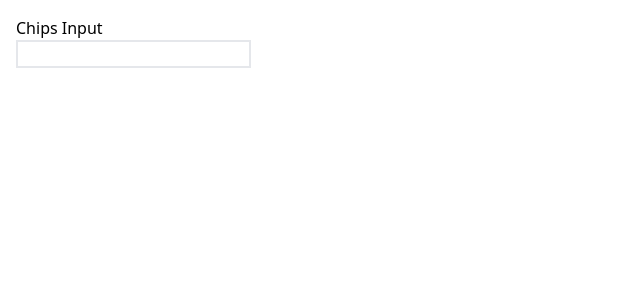
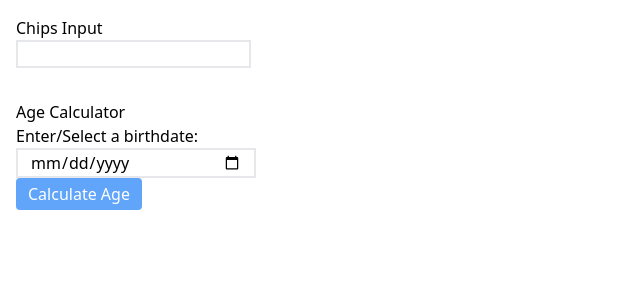
Before and after one commit to code1breaker/frontend-practice, a Next.js app: page /interview-questions in a window 1280 px wide. Shown: the top 300 px of the page, without its empty margins (0-640 px from the left). Built offline with nearby package versions, Linux system fonts and the light colour scheme.

Commit message:
age calculator

```diff
--- /dev/null
+++ b/src/components/AgeCalculator.jsx
@@ -0,0 +1,78 @@
+import { useState } from "react";
+
+const AgeCalculator = () => {
+  const [inputValue, setInputValue] = useState(new Date("2002-08-10"));
+  const [error, setError] = useState("");
+  const [age, setAge] = useState(null);
+
+  const handleCalculateAge = () => {
+    setError("");
+    if (!inputValue) {
+      setAge(null);
+      setError("Please select a date");
+      return;
+    }
+    const today = new Date();
+    const selected = new Date(inputValue);
+
+    const todayYear = today.getFullYear();
+    const todayMonth = today.getMonth();
+    const todayDate = today.getDate();
+
+    const year = selected.getFullYear();
+    const month = selected.getMonth();
+    const date = selected.getDate();
+
+    if (today < selected) {
+      setAge(null);
+      setError("Birthdate cannot be in the future");
+      return;
+    }
+
+    let ageInYear = todayYear - year;
+    let ageInMonth = todayMonth - month;
+    let ageInDate = todayDate - date;
+
+    if (ageInDate < 0) {
+      ageInDate += new Date(todayYear, todayMonth, 0).getDate();
+      ageInMonth--;
+    }
+
+    if (ageInMonth < 0) {
+      ageInMonth += 12;
+      ageInYear--;
+    }
+
+    setAge({ date: ageInDate, month: ageInMonth, year: ageInYear });
+  };
+  return (
+    <div className="p-4">
+      <h1>Age Calculator</h1>
+      <div>
+        <label>Enter/Select a birthdate:</label>
+        <div className="w-[15rem]">
+          <input
+            type="date"
+            className="outline-none border-2 px-3 w-full"
+            value={inputValue}
+            onChange={(e) => setInputValue(e.target.value)}
+          />
+        </div>
+      </div>
+      <button
+        className="bg-blue-400 text-white px-3 py-1 rounded"
+        onClick={handleCalculateAge}
+      >
+        Calculate Age
+      </button>
+      {error && <p>{error}</p>}
+      {age && (
+        <p>
+          {age.year} years {age.month} months {age.date} days{" "}
+        </p>
+      )}
+    </div>
+  );
+};
+
+export default AgeCalculator;
--- a/src/pages/interview-questions/index.js
+++ b/src/pages/interview-questions/index.js
@@ -1,9 +1,11 @@
+import AgeCalculator from "../../components/AgeCalculator";
 import ChipsInput from "../../components/ChipsInput";
 
 const InterviewQuestionsPage = () => {
   return (
     <div className="">
       <ChipsInput />
+      <AgeCalculator />
     </div>
   );
 };
```
